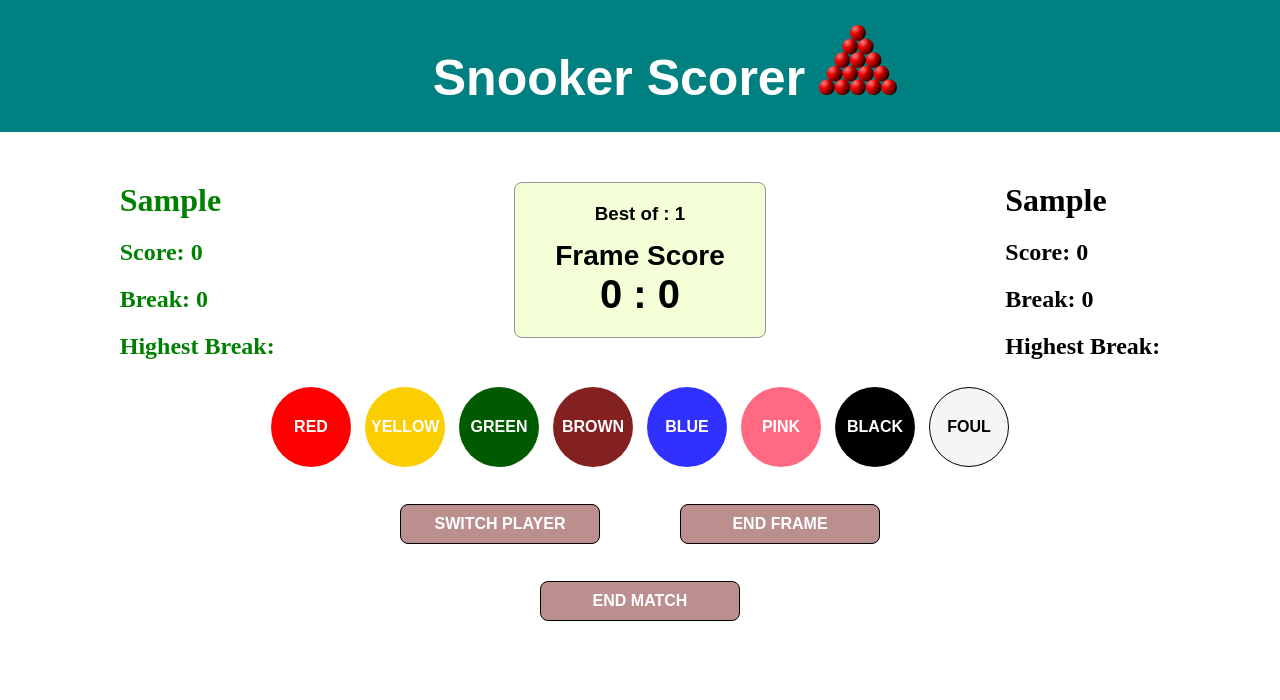
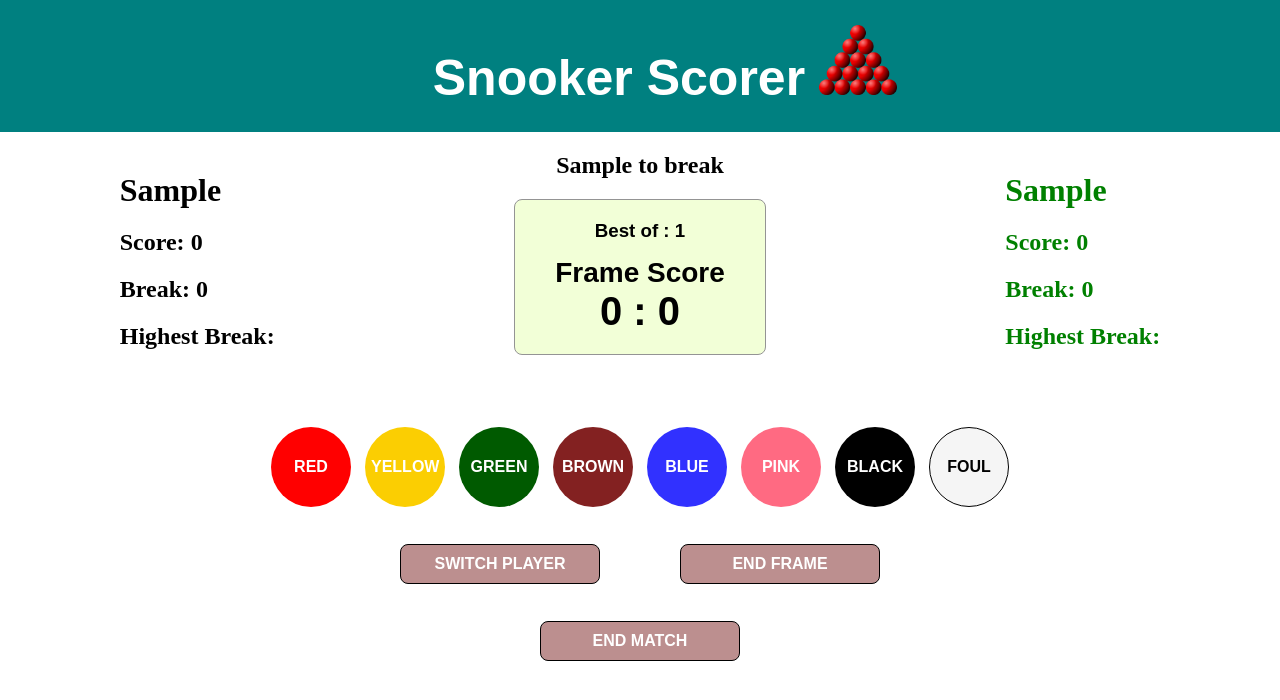
Before and after one commit to StevieV1903/snooker_scorer_cjs, a React (Create React App) app: page / in a window 1280 px wide. Both pictures are taken after typing "Sample", "Sample" into the empty fields and a click on the input "Submit". Shown: the top 700 px of the page. Built offline with nearby package versions, Linux system fonts and the light colour scheme.

Commit message:
styling and random first break

```diff
--- a/src/App.js
+++ b/src/App.js
@@ -9,7 +9,8 @@ function App() {
 	const [ player2Name, setPlayer2Name ] = useState('');
 	const [ matchDuration, setMatchDuration ] = useState(1);
 	const [ isMatchSetUp, setIsMatchSetUp ] = useState(false);
-	const [ firstBreaker, setFirstBreaker ] = useState('');
+	const [ firstBreaker, setFirstBreaker ] = useState('random');
+	const [ activePlayer, setActivePlayer ] = useState(1);
 
 	return (
 		<div className="App">
@@ -23,6 +24,8 @@ function App() {
 					player1Name={player1Name}
 					player2Name={player2Name}
 					setFirstBreaker={setFirstBreaker}
+					firstBreaker={firstBreaker}
+					setActivePlayer={setActivePlayer}
 				/>
 			)}
 			{isMatchSetUp && (
@@ -34,6 +37,10 @@ function App() {
 					setPlayer2Name={setPlayer2Name}
 					setMatchDuration={setMatchDuration}
 					setIsMatchSetUp={setIsMatchSetUp}
+					firstBreaker={firstBreaker}
+					setFirstBreaker={setFirstBreaker}
+					activePlayer={activePlayer}
+					setActivePlayer={setActivePlayer}
 				/>
 			)}
 		</div>
--- a/src/Main.css
+++ b/src/Main.css
@@ -14,7 +14,7 @@
 	display: flex;
 	flex-direction: row;
 	justify-content: space-around;
-	margin-top: 50px;
+	margin-top: 20px;
 }
 
 .Main-header h1 {
--- a/src/Main.js
+++ b/src/Main.js
@@ -11,11 +11,14 @@ const Main = ({
 	setPlayer1Name,
 	setPlayer2Name,
 	setMatchDuration,
-	setIsMatchSetUp
+	setIsMatchSetUp,
+	firstBreaker,
+	setFirstBreaker,
+	activePlayer,
+	setActivePlayer
 }) => {
 	const [ player1Score, setPlayer1Score ] = useState(0);
 	const [ player2Score, setPlayer2Score ] = useState(0);
-	const [ activePlayer, setActivePlayer ] = useState(1);
 	const [ player1Break, setPlayer1Break ] = useState(0);
 	const [ player2Break, setPlayer2Break ] = useState(0);
 	const [ player1Breaks, setPlayer1Breaks ] = useState([]);
@@ -39,6 +42,7 @@ const Main = ({
 						player1Frames={player1Frames}
 						player2Frames={player2Frames}
 						matchDuration={matchDuration}
+						firstBreaker={firstBreaker}
 					/>
 					<Player
 						playerNumber={2}
@@ -75,6 +79,8 @@ const Main = ({
 					setPlayer1Name={setPlayer1Name}
 					setPlayer2Name={setPlayer2Name}
 					matchDuration={matchDuration}
+					setFirstBreaker={setFirstBreaker}
+					firstBreaker={firstBreaker}
 				/>
 			</header>
 		</div>
--- a/src/components/ButtonsComponent.css
+++ b/src/components/ButtonsComponent.css
@@ -2,6 +2,7 @@
 	width: 100%;
 	display: inline-block;
 	text-align: center;
+	margin-top: 50px;
 }
 
 button {
--- a/src/components/ButtonsComponent.js
+++ b/src/components/ButtonsComponent.js
@@ -2,7 +2,7 @@ import React, { useState } from 'react';
 import './ButtonsComponent.css';
 import FoulButtons from "./FoulButtons.js";
 
-const Buttons = ({player1Score, player2Score, activePlayer, setPlayer1Score, setPlayer2Score, setActivePlayer, player1Break, player2Break, setPlayer1Break, setPlayer2Break, player1Breaks, setPlayer1Breaks, player2Breaks, setPlayer2Breaks, player1Frames, player2Frames, setPlayer1Frames, setPlayer2Frames, setPlayer1Name, setPlayer2Name, setMatchDuration, setIsMatchSetUp, player1Name, player2Name, matchDuration }) => {
+const Buttons = ({player1Score, player2Score, activePlayer, setPlayer1Score, setPlayer2Score, setActivePlayer, player1Break, player2Break, setPlayer1Break, setPlayer2Break, player1Breaks, setPlayer1Breaks, player2Breaks, setPlayer2Breaks, player1Frames, player2Frames, setPlayer1Frames, setPlayer2Frames, setPlayer1Name, setPlayer2Name, setMatchDuration, setIsMatchSetUp, player1Name, player2Name, matchDuration, setFirstBreaker, firstBreaker }) => {
 
 const [isAFoul, setIsAFoul] = useState(false)
 
@@ -95,6 +95,13 @@ const handleEndFrame = () => {
         handleEndMatch();
         }
         handleSwitchPlayer()
+        if(firstBreaker === player1Name){
+            setFirstBreaker(player2Name)
+            setActivePlayer(2)
+        } else {
+            setFirstBreaker(player1Name)
+            setActivePlayer(1)
+        }
 }
 
 const handleSwitchPlayer = () => {
@@ -136,6 +143,7 @@ const handleEndMatch = () => {
     setPlayer2Name("")
     setMatchDuration(1)
     setIsMatchSetUp(false)
+    setFirstBreaker('random')
 }
 
 const handleFoul = () => {
--- a/src/components/FrameScore.css
+++ b/src/components/FrameScore.css
@@ -27,3 +27,13 @@
 	margin: 0;
 	padding-bottom: 15px;
 }
+.first-break {
+	text-align: center;
+	margin: 0;
+	padding: 0;
+	margin-bottom: 20px;
+}
+
+.wrapper {
+	margin-top: 0;
+}
--- a/src/components/FrameScore.js
+++ b/src/components/FrameScore.js
@@ -1,11 +1,14 @@
 import React from 'react';
 import './FrameScore.css'
 
-const FrameScorer = ({player1Frames, player2Frames, matchDuration}) => {
+const FrameScorer = ({player1Frames, player2Frames, matchDuration, firstBreaker}) => {
 
 return(
 
     <>
+<div className="wrapper">
+        <h2 className="first-break">{firstBreaker} to break</h2>
+
     <div className="frame-scorer-container">
         <div className="frame-scorer">
             <h3>Best of : {matchDuration}</h3>
@@ -13,6 +16,7 @@ return(
             <h1>{ player1Frames } : { player2Frames } </h1>
         </div>
     </div>
+</div>
 
 
 
--- a/src/components/LandingPage.js
+++ b/src/components/LandingPage.js
@@ -1,10 +1,23 @@
 import React from 'react';
 import './LandingPage.css';
 
-const Landing = ({ setPlayer1Name, setPlayer2Name, setMatchDuration, setIsMatchSetUp, player1Name, player2Name, setFirstBreaker }) => {
+const Landing = ({ setPlayer1Name, setPlayer2Name, setMatchDuration, setIsMatchSetUp, player1Name, player2Name, setFirstBreaker, firstBreaker, setActivePlayer }) => {
+
 	const handleSubmit = (event) => {
 		event.preventDefault();
+		if(firstBreaker === "random"){
+		const randomBreaker = Math.floor((Math.random() * 2) + 1);
+				if(randomBreaker === 1){
+					setFirstBreaker(player1Name)
+					setActivePlayer(1)
+				}else {
+					setFirstBreaker(player2Name)
+					setActivePlayer(2)
+				}
+		}
+
 		setIsMatchSetUp(true);
+		// setActivePlayer(firstBreaker)
 	};
 
 	return (
--- a/src/components/PlayerComponent.css
+++ b/src/components/PlayerComponent.css
@@ -1,6 +1,10 @@
 .active-player {
-   color: green;
+	color: green;
 }
 .non-active-player {
-    color: black;
+	color: black;
 }
+
+.player-container {
+	margin-top: 20px;
+}
--- a/src/components/PlayerComponent.js
+++ b/src/components/PlayerComponent.js
@@ -16,7 +16,7 @@ const Player = ({ playerNumber, playerScore, activePlayer, playerBreak, playerBr
 return (
     <>
 
-<div>
+<div className="player-container">
     {/* <form onSubmit={ handleSubmit }>
         <label>
             Name:
@@ -27,7 +27,7 @@ return (
         <input type="submit" value="Submit" />
         </label>
     </form> */}
-
+    {console.log("active player", activePlayer)}
     <h1 className={activePlayer === playerNumber ? "active-player" : "non-active-player"}> { playerName }</h1>
 
     <h2 className={activePlayer === playerNumber ? "active-player" : "non-active-player"}>Score: { playerScore }</h2>
```
Lines whose indentation alone changed are shown as unchanged.
